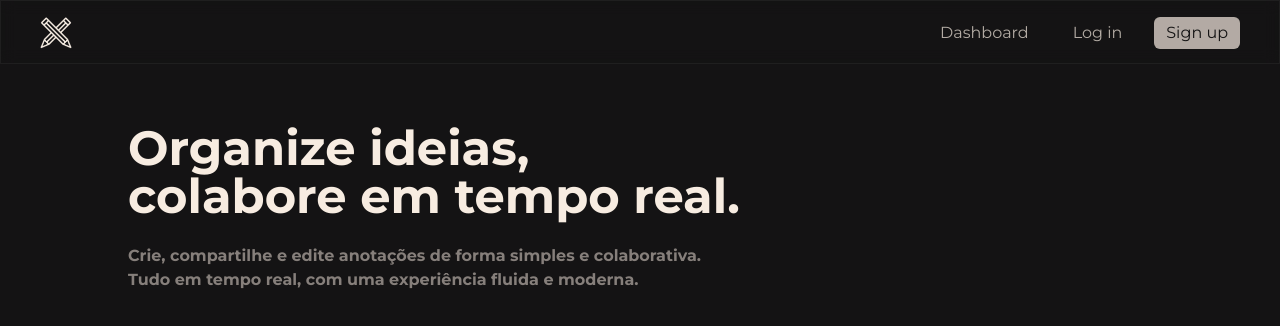
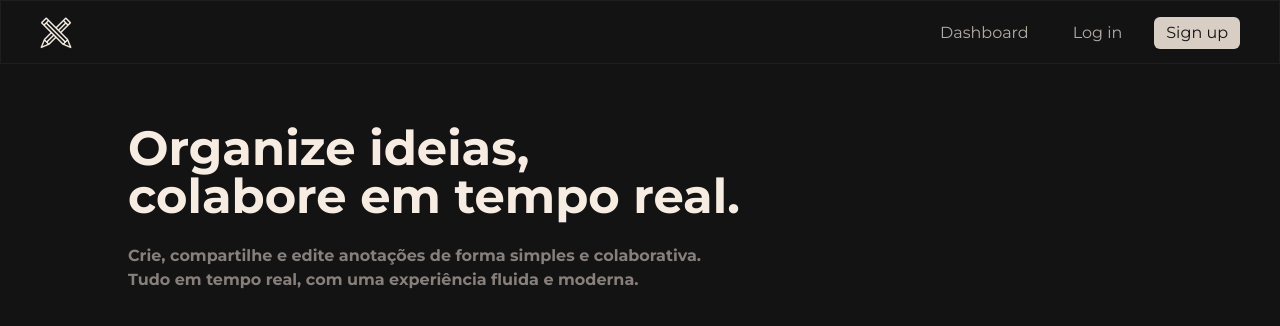
Before and after one commit to kauedesouzaalves/wenote, a Next.js app: page / in a window 1280 px wide. Shown: the top 326 px of the page. Built offline with nearby package versions, Linux system fonts and the light colour scheme.

Commit message:
style: update ghost button background color

```diff
--- a/src/styles/globals.css
+++ b/src/styles/globals.css
@@ -13,7 +13,7 @@ body {
 
 .filled-button {
     color: var(--primary-color);
-    background-color: rgba(247, 236, 225, 0.7);
+    background-color: rgb(216, 206, 196);
     border-radius: 0.375rem;
     padding-inline: 0.75rem;
     transition: all 0.2s;
```
